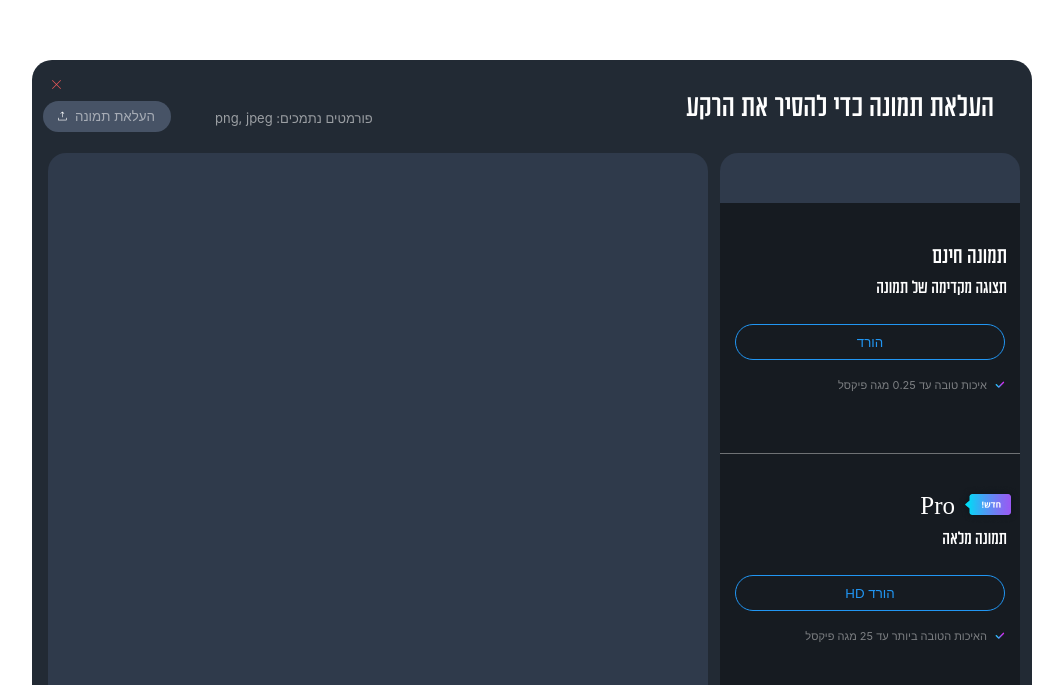
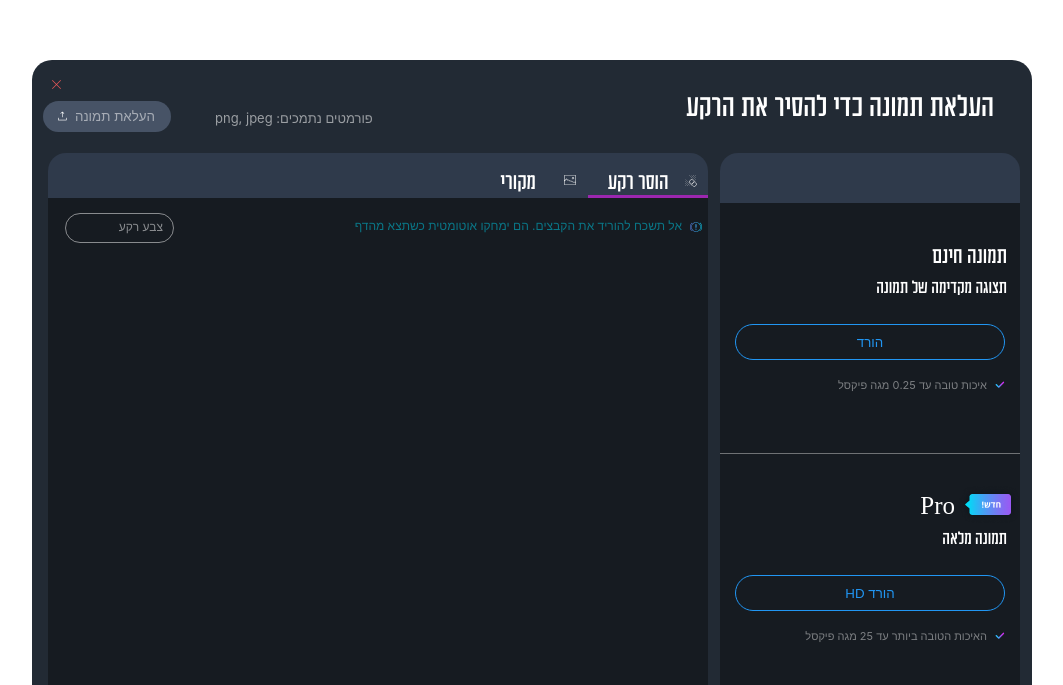
Before and after one commit to irenap89/maraton_may, a React (Create React App) app: page / in a window 1280 px wide. Shown: the part 115-800 px from the top of the page, without its empty margins (108-1171 px from the left). Built offline with nearby package versions, Linux system fonts and the light colour scheme.

Commit message:
lesson 3

```diff
--- a/src/Bg.css
+++ b/src/Bg.css
@@ -90,3 +90,36 @@
 .banner{
     width: 77%;
 }
+
+.tab_no_bg, .tab_original{
+    color: white;
+    font-size: 25px;
+    font-family: Aduma;
+    width: 100px;
+    text-align: center;
+    cursor: pointer;
+    background-repeat: no-repeat;
+    background-position: 96px 9px;
+    padding-right: 20px;
+}
+
+.tab_no_bg{
+    background-image:  url(./assets/Cleanup\ Edges.png);
+
+}
+
+
+.tab_original{
+    background-image:  url(./assets/Image.png);
+
+}
+
+.tabs_cont{
+    display: flex;
+    flex-direction: row-reverse;
+    margin-top: 12px;
+}
+
+.selected_tab{
+    border-bottom: 3px solid #9C27B0;
+}
--- a/src/Bg.jsx
+++ b/src/Bg.jsx
@@ -4,7 +4,24 @@
 import Download_file  from './Download_file';
 import banner from './assets/banner.png'
 import logo from './assets/logo.png'
+import No_bg from './No_bg';
+import React, { useState } from 'react';
+
 function Bg() {
+
+  const [selected_tab_no_bg, setselected_tab_no_bg] = useState('selected_tab');
+  const [selected_tab_original, setselected_tab_original] = useState('');
+
+  function update_tab_no_bg(e){
+     if (e.target.className == 'tab_no_bg ' || e.target.className =='tab_no_bg selected_tab') {
+      setselected_tab_no_bg('selected_tab');
+      setselected_tab_original('');
+     } else {
+      setselected_tab_no_bg('');
+      setselected_tab_original('selected_tab');
+     }
+  }
+
   return (
 
   <div className='bg_cont'>
@@ -24,7 +41,13 @@
           </div>
 
           <div className='left_div'>
+                <div className='tabs_cont'>
+                    <div className={'tab_no_bg ' + selected_tab_no_bg } onClick={update_tab_no_bg}>הוסר רקע</div>
+                    <div className={'tab_original ' + selected_tab_original} onClick={update_tab_no_bg}>מקורי</div>
+                </div>
 
+
+                {selected_tab_no_bg == 'selected_tab' ? <No_bg comt_type="no_bg"></No_bg> :<No_bg comt_type="original"></No_bg>}
           </div>
 
         </div>
--- /dev/null
+++ b/src/No_bg.css
@@ -0,0 +1,41 @@
+.no_bg_cont{
+    background-color: #161B21;
+    width: 100%;
+    height: 83%;
+    position: relative;
+}
+
+.no_bg_cont_text{
+    background-image: url(./assets/warning.png);
+    color: #00bcd491;
+    text-align: right;
+    padding-right: 26px;
+    position: relative;
+    top: 20px;
+    font-size: 12px;
+    background-repeat: no-repeat;
+    background-position: 99% 3px;
+}
+
+.bg_color{
+    border: 1px solid #ffffff7d;
+    width: 97px;
+    color: #ffffff7d;
+    text-align: right;
+    border-radius: 19px;
+    height: 28px;
+    padding-right: 10px;
+    margin-left: 17px;
+    font-size: 12px;
+    line-height: 26px;
+    z-index: 2;
+    position: relative;
+    cursor: pointer;
+}
+
+.color_input{
+    position: absolute;
+    top: 18px;
+    left: 16px;
+    opacity: 0;
+}
--- /dev/null
+++ b/src/No_bg.jsx
@@ -0,0 +1,31 @@
+
+import './No_bg.css';
+
+import React, { useRef } from 'react';
+
+function No_bg(props) {
+    //props.comt_type
+
+    const inputElement = useRef();
+
+    const focusInput = () => {
+        debugger;
+      inputElement.current.click();
+    };
+
+
+  return (
+      <div className='no_bg_cont'>
+                {props.comt_type == 'no_bg'?
+                <div>
+                    <div className='no_bg_cont_text'> אל תשכח להוריד את הקבצים. הם ימחקו אוטומטית כשתצא מהדף </div>
+
+                    <div className='bg_color' onClick={focusInput}> צבע רקע</div>
+                    <input type="color" ref={inputElement}  className='color_input' />
+                </div>
+                : <></>}
+       </div>
+  );
+}
+
+export default No_bg;
```
